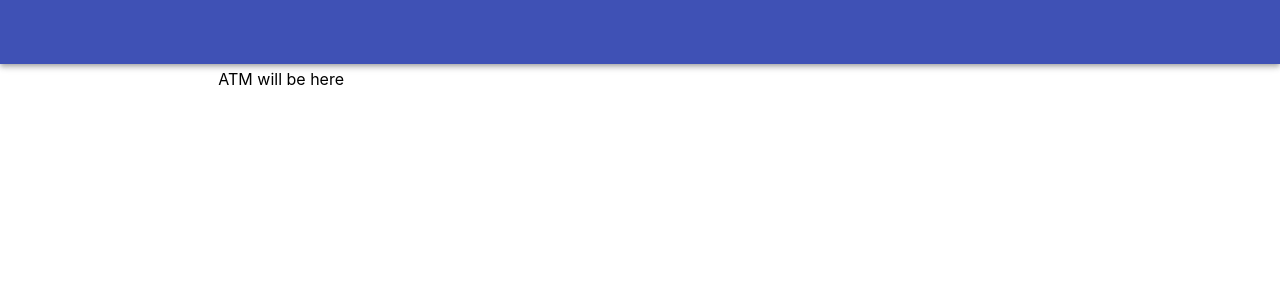
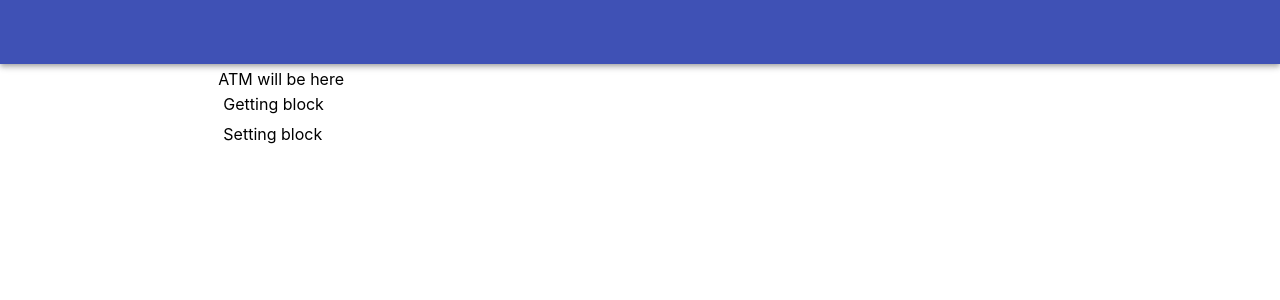
Before and after one commit to thismytests/Depositphotos, a React (Create React App) app: page / in a window 1280 px wide. Shown: the top 300 px of the page. Built offline with nearby package versions, Linux system fonts and the light colour scheme.

Commit message:
In progress.

```diff
--- a/package.json
+++ b/package.json
@@ -21,7 +21,9 @@
     "start": "react-scripts start",
     "build": "react-scripts build",
     "test": "react-scripts test",
-    "eject": "react-scripts eject"
+    "eject": "react-scripts eject",
+    "predeploy": "npm run build",
+    "deploy": "gh-pages -d build"
   },
   "eslintConfig": {
     "extends": "react-app"
--- /dev/null
+++ b/src/pages/Atm/components/atm_getting_block/index.tsx
@@ -0,0 +1,21 @@
+import React from 'react';
+
+// material
+import {Grid} from '@material-ui/core';
+
+// styles
+import {useStyles} from './styles';
+
+
+export default function AtmGettingBlock() {
+  const classes = useStyles();
+
+  return (
+    <Grid container item xs={12}>
+      <Grid item container xs={12} className={classes.item}>
+        Getting block
+      </Grid>
+
+    </Grid>
+  )
+}
--- /dev/null
+++ b/src/pages/Atm/components/atm_getting_block/styles.ts
@@ -0,0 +1,7 @@
+import {makeStyles} from '@material-ui/core/styles';
+
+export const useStyles = makeStyles({
+  item: {
+    padding: '5px',
+  },
+});
--- /dev/null
+++ b/src/pages/Atm/components/atm_setting_block/index.tsx
@@ -0,0 +1,21 @@
+import React from 'react';
+
+// material
+import {Grid} from '@material-ui/core';
+
+// styles
+import {useStyles} from './styles';
+
+
+export default function AtmSettingBlock() {
+  const classes = useStyles();
+
+  return (
+    <Grid container item xs={12}>
+      <Grid item container xs={12} className={classes.item}>
+       Setting block
+      </Grid>
+
+    </Grid>
+  )
+}
--- /dev/null
+++ b/src/pages/Atm/components/atm_setting_block/styles.ts
@@ -0,0 +1,7 @@
+import {makeStyles} from '@material-ui/core/styles';
+
+export const useStyles = makeStyles({
+  item: {
+    padding: '5px',
+  },
+});
--- a/src/pages/Atm/index.tsx
+++ b/src/pages/Atm/index.tsx
@@ -4,7 +4,12 @@ import {RouteComponentProps} from 'react-router';
 // material
 import {Grid} from '@material-ui/core';
 
+// components
+import AtmGettingBlock from './components/atm_getting_block';
+import AtmSettingBlock from './components/atm_setting_block';
+
 // styles
+
 import {useStyles} from './styles';
 
 
@@ -15,6 +20,8 @@ export default function ATM(props: RouteComponentProps) {
     <Grid container item xs={12}>
       <Grid item container xs={12} className={classes.item}>
         ATM will be here
+        <AtmGettingBlock/>
+        <AtmSettingBlock/>
       </Grid>
 
     </Grid>
--- a/src/pages/routing.tsx
+++ b/src/pages/routing.tsx
@@ -55,11 +55,8 @@ export default () => {
           {/*routes*/}
           <Switch>
             <Route path={routes.atm.url} component={ATM}/>
-
             <Route exact path='/' component={ATM}/>
             <Route path="*" component={NotFoundPage}/>
-
-            {/*<Redirect to={routes.teams.url}/>*/}
           </Switch>
         </Grid>
         <Grid item xs={2}></Grid>
```
Also changed, not shown: 1 other file (tests, documents, lock files or other folders).
